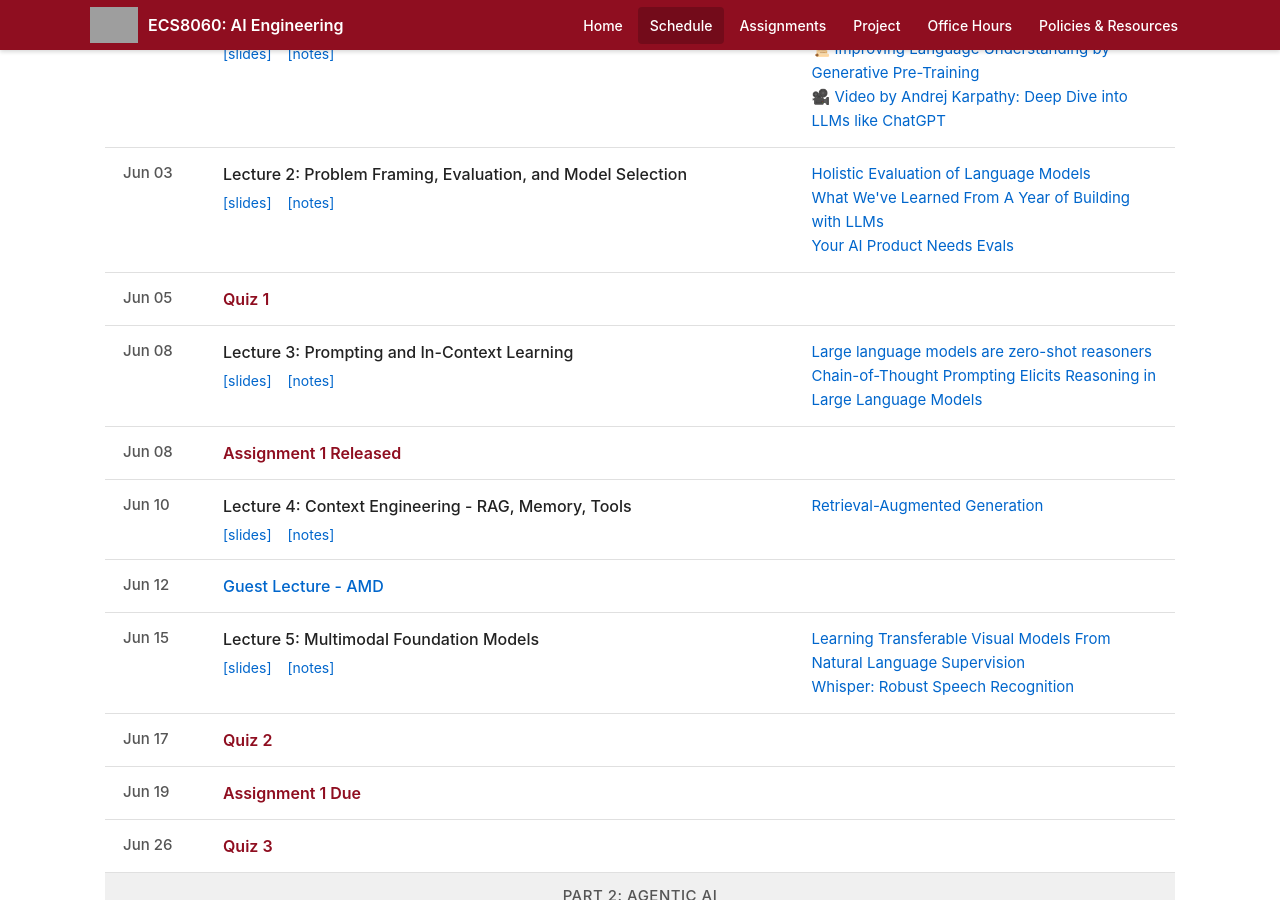
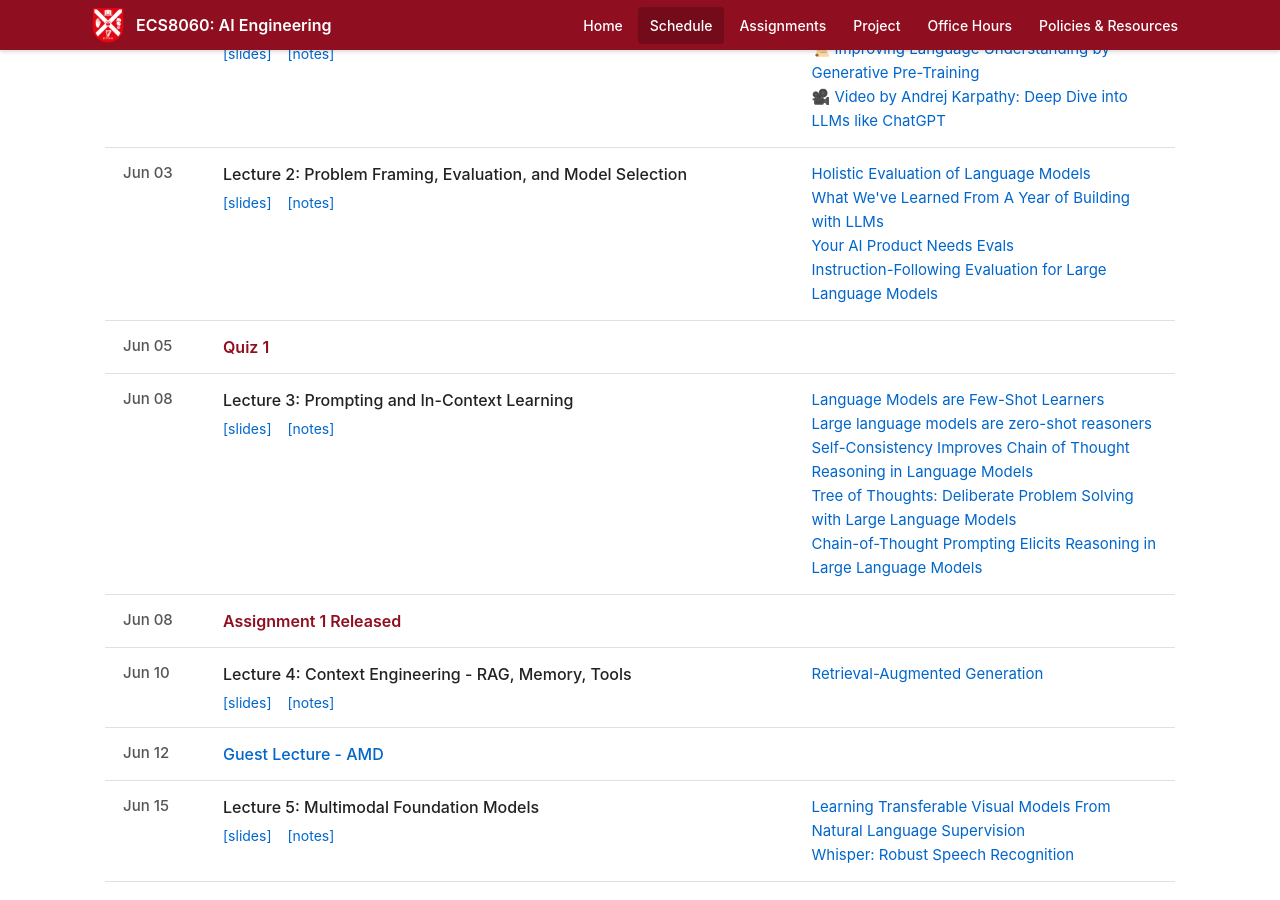
Before and after one commit to awaisrauf/ai_engineering_course, a Jekyll site: the page built from schedule.html, in a window 1280 px wide and 900 px high, scrolled down 728 px. Built offline with Jekyll 4.4.1, drawn with Linux system fonts in a browser that asks for light colours; grey boxes are pictures that could not be loaded.

Commit message:
reverted to local images, changes in schedule

```diff
--- a/_data/schedule.yml
+++ b/_data/schedule.yml
@@ -31,6 +31,8 @@
               url: "https://applied-llms.org"
             - title: "Your AI Product Needs Evals"
               url: "https://hamel.dev/blog/posts/evals/"
+            - title: "Instruction-Following Evaluation for Large Language Models"
+              url: "https://arxiv.org/pdf/2311.07911"
 
         - date: "2026-06-05"
           type: deadline
@@ -45,7 +47,10 @@
           slides: "/slides/lecture-03.pdf"
           notes: "/notes/lecture-03"
           readings:
+            - title: "Language Models are Few-Shot Learners"
             - title: "Large language models are zero-shot reasoners"
+            - title: "Self-Consistency Improves Chain of Thought Reasoning in Language Models"
+            - title: "Tree of Thoughts: Deliberate Problem Solving with Large Language Models"
               url: ""
             - title: "Chain-of-Thought Prompting Elicits Reasoning in Large Language Models"
               url: ""
--- a/_includes/header.html
+++ b/_includes/header.html
@@ -1,7 +1,7 @@
 <header class="ribbon">
   <div class="ribbon-inner">
     <a href="{{ '/' | relative_url }}" class="ribbon-brand">
-      <img src="https://www.qub.ac.uk/schools/media/Media926648smxx-400x400.png" alt="QUB" class="ribbon-logo">
+      <img src="assets/imgs/qub_logo.png" alt="QUB" class="ribbon-logo">
       <span class="ribbon-title">{{ site.course_code }}: {{ site.course_name }}</span>
     </a>
     <button class="hamburger" id="hamburger-btn" aria-label="Menu">
--- a/_includes/page-header.html
+++ b/_includes/page-header.html
@@ -12,7 +12,9 @@
 </div> -->
 
 <div class="hero-banner">
-  <img src="https://www.qub.ac.uk/home/media/lanyon%201600%20x%20575%20.jpg" alt="Queen's University Belfast">
+  <!-- <img src="https://www.qub.ac.uk/home/media/lanyon%201600%20x%20575%20.jpg" alt="Queen's University Belfast"> -->
+  <img src="/assets/imgs/qub.jpg" alt="Queen's University Belfast">
+
   <div class="hero-overlay">
     <div class="hero-logo-wrap">
     </div>
--- a/index.html
+++ b/index.html
@@ -160,7 +160,7 @@ title: Home
     This is a project-oriented module, so the majority of the grade will be based on the project. Part of the grade will be based on small assignments to be completed during the lab.
     <ul>
       <!-- <li>Attendance: 5%</li> -->
-      <li>Lab Assignments (10 × 6%): 30%, only top 5 will be used for final grading. </li>
+      <li>Lab Assignments (10 × 6%): 30%, only top 5 will be counted towards final grade. </li>
       <!-- <li>Quizzes (5 × 2%): 10%</li> -->
       <li>Final Project: 70%</li>
     </ul>
```
Also changed, not shown: assets/imgs/qub.jpg (added), assets/imgs/qub_logo.png (added), 1 other file.
